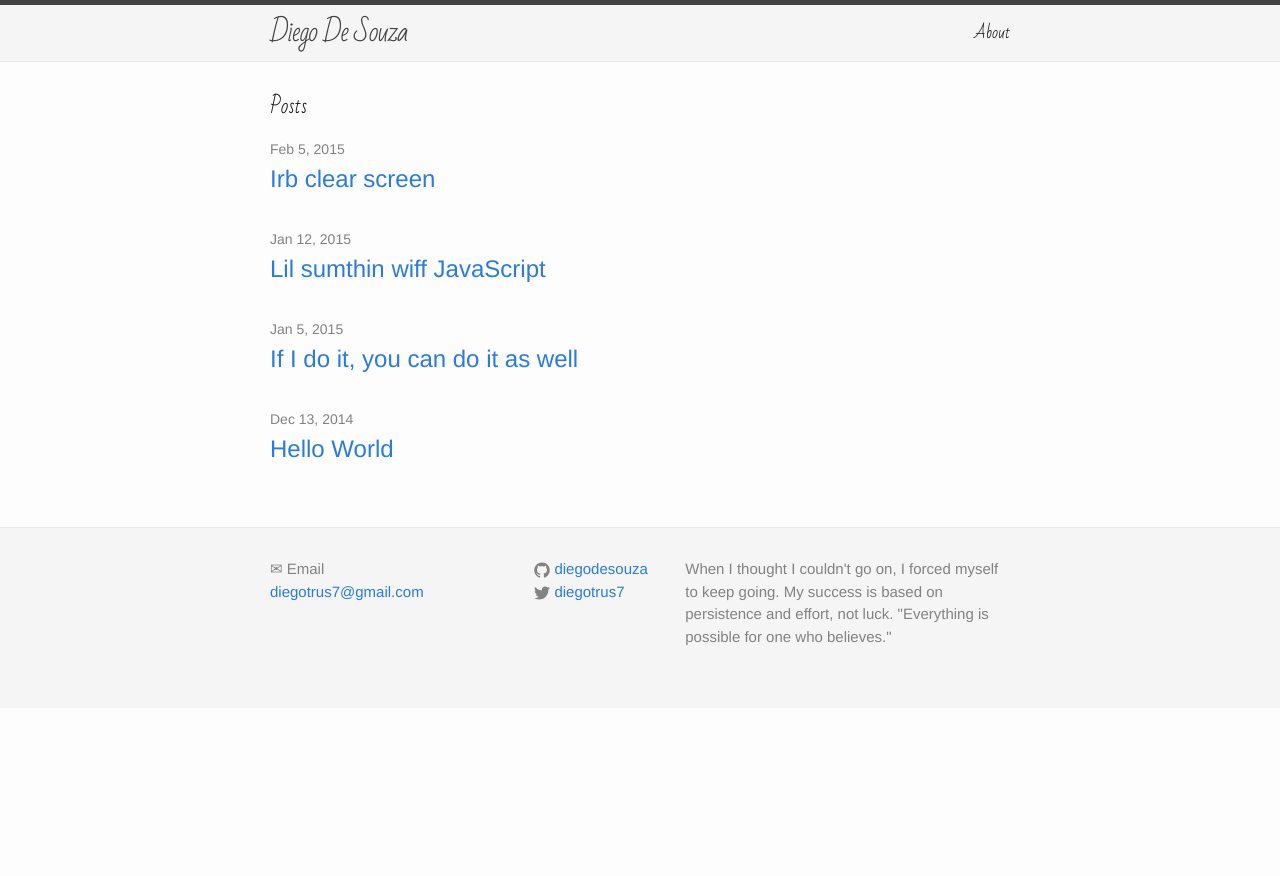
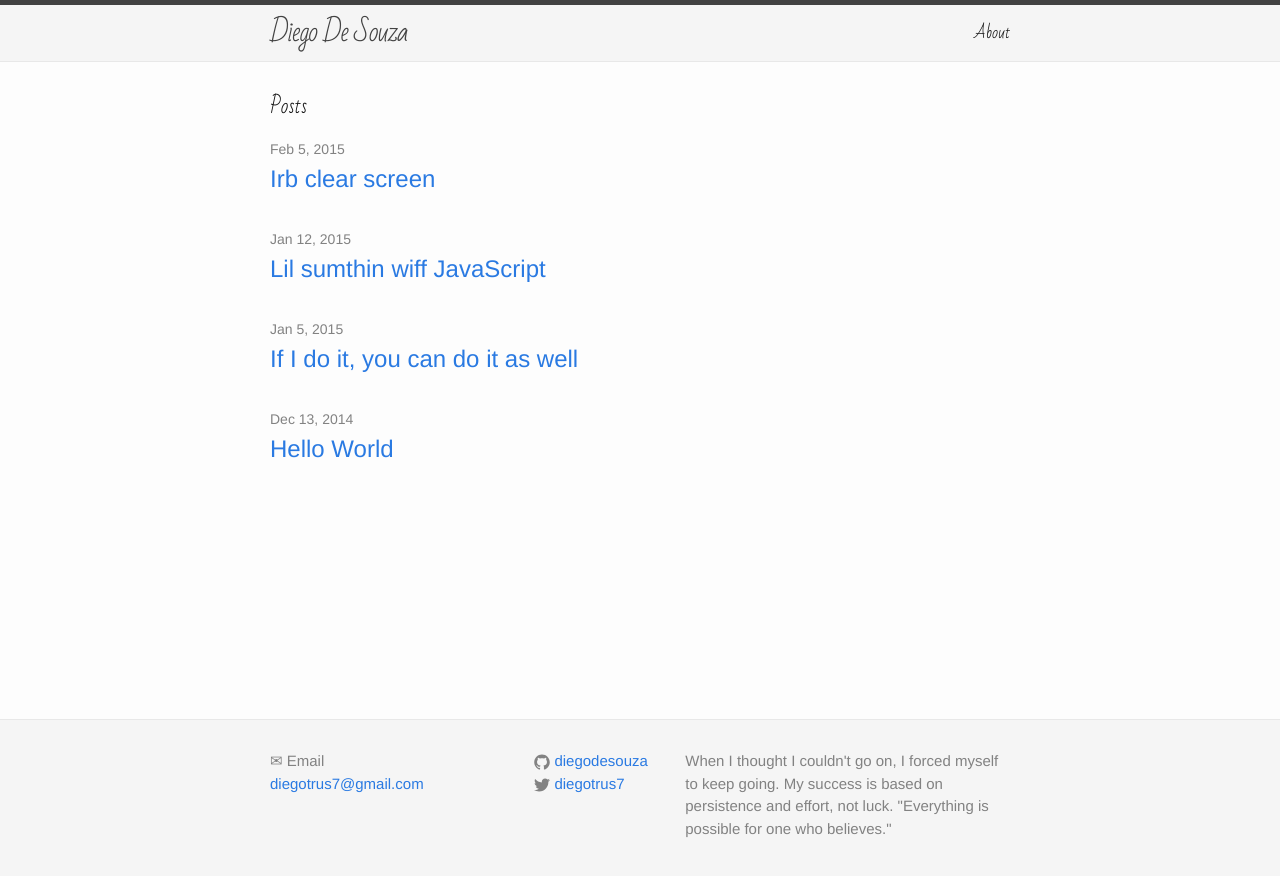
Before and after one commit to diegodesouza/diegodesouza.github.io, a Jekyll site: the page built from index.html, in a window 1280 px wide. Shown: the top 876 px of the page. Built offline with Jekyll 4.4.1, drawn with Linux system fonts in a browser that asks for light colours.

Commit message:
fixed typo

````diff
--- a/_posts/2015-01-12-javascript-joke-post.markdown
+++ b/_posts/2015-01-12-javascript-joke-post.markdown
@@ -20,8 +20,9 @@ executed by the browser interpreter.
 
 enter this
 
-  ```javascript
+  ``` javascript
   Array(16).join("let's have some fun" -1) + " Batman!"
+
   ```
 
 get it?
--- a/_sass/_base.scss
+++ b/_sass/_base.scss
@@ -21,6 +21,8 @@ body {
     color: $text-color;
     background-color: $background-color;
     -webkit-text-size-adjust: 100%;
+    height: 100%;
+    width: 100%;
 }
 
 
--- a/_sass/_layout.scss
+++ b/_sass/_layout.scss
@@ -97,7 +97,10 @@
 .site-footer {
     border-top: 1px solid $grey-color-light;
     padding: $spacing-unit 0;
-    background-color: $background-grey-color-light
+    background-color: $background-grey-color-light;
+    position: absolute;
+    width: 100%;
+    bottom: 0px;
 }
 
 .footer-heading {
````
Also changed, not shown: Gemfile.lock.
